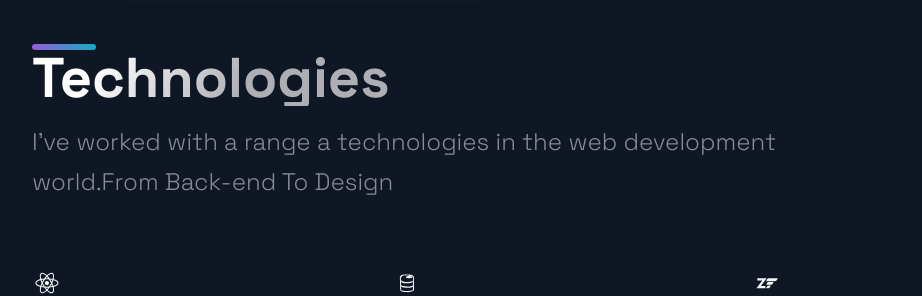
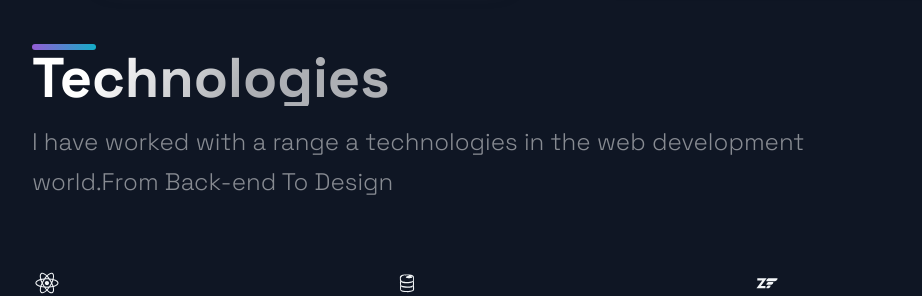
Before and after one commit to Flor77/myPortofolio, a Next.js app: page / in a window 1280 px wide. Shown: the part 1980-2276 px from the top of the page, without its empty margins (88-1010 px from the left). Built offline with nearby package versions, Linux system fonts and the light colour scheme.

Commit message:
npm build

```diff
--- a/src/components/Technologies/Technologies.js
+++ b/src/components/Technologies/Technologies.js
@@ -19,8 +19,8 @@ const Technologies = () => (
     <SectionDivider />
     <SectionTitle>Technologies</SectionTitle>
     <SectionText>
-      I've worked with a range a technologies in the web development world.From
-      Back-end To Design
+      I have worked with a range a technologies in the web development
+      world.From Back-end To Design
     </SectionText>
     <List>
       <ListItem>
```
Also changed, not shown: src/themes/default.js (+6 -6 lines).
